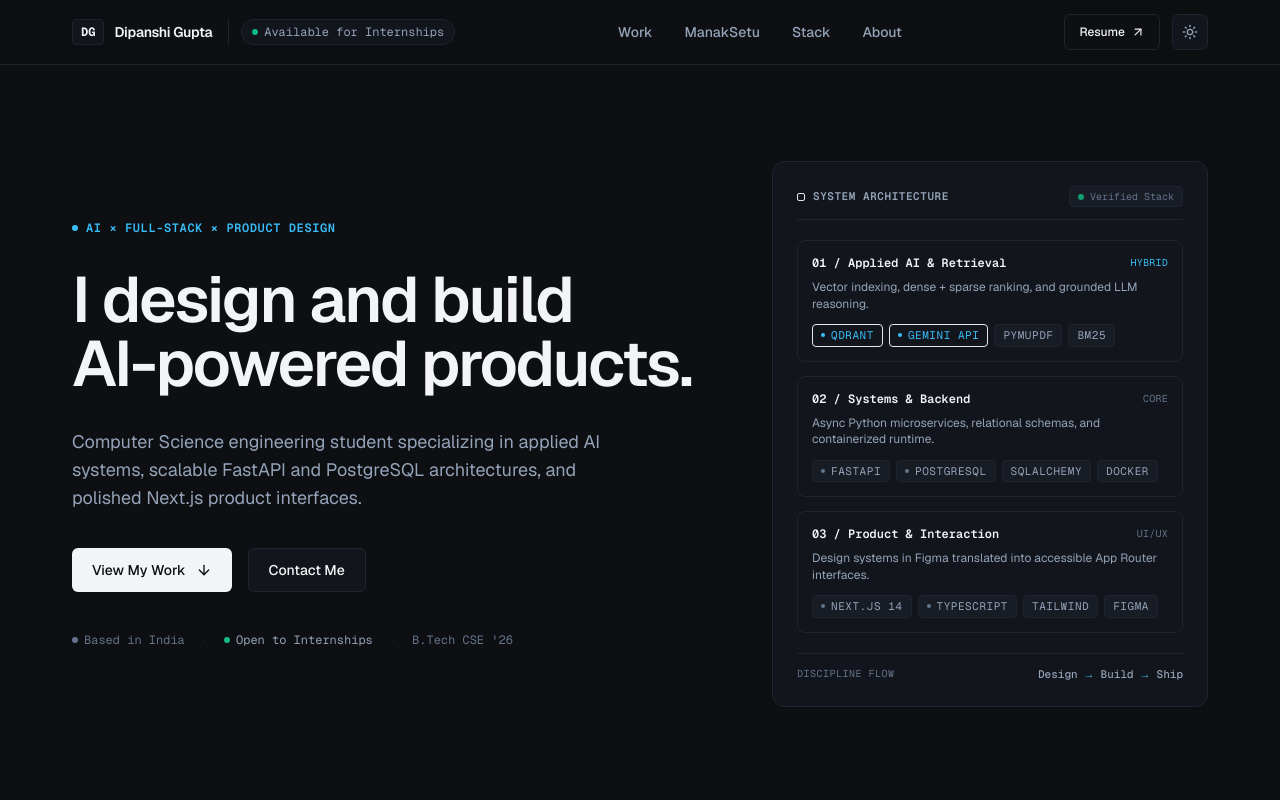
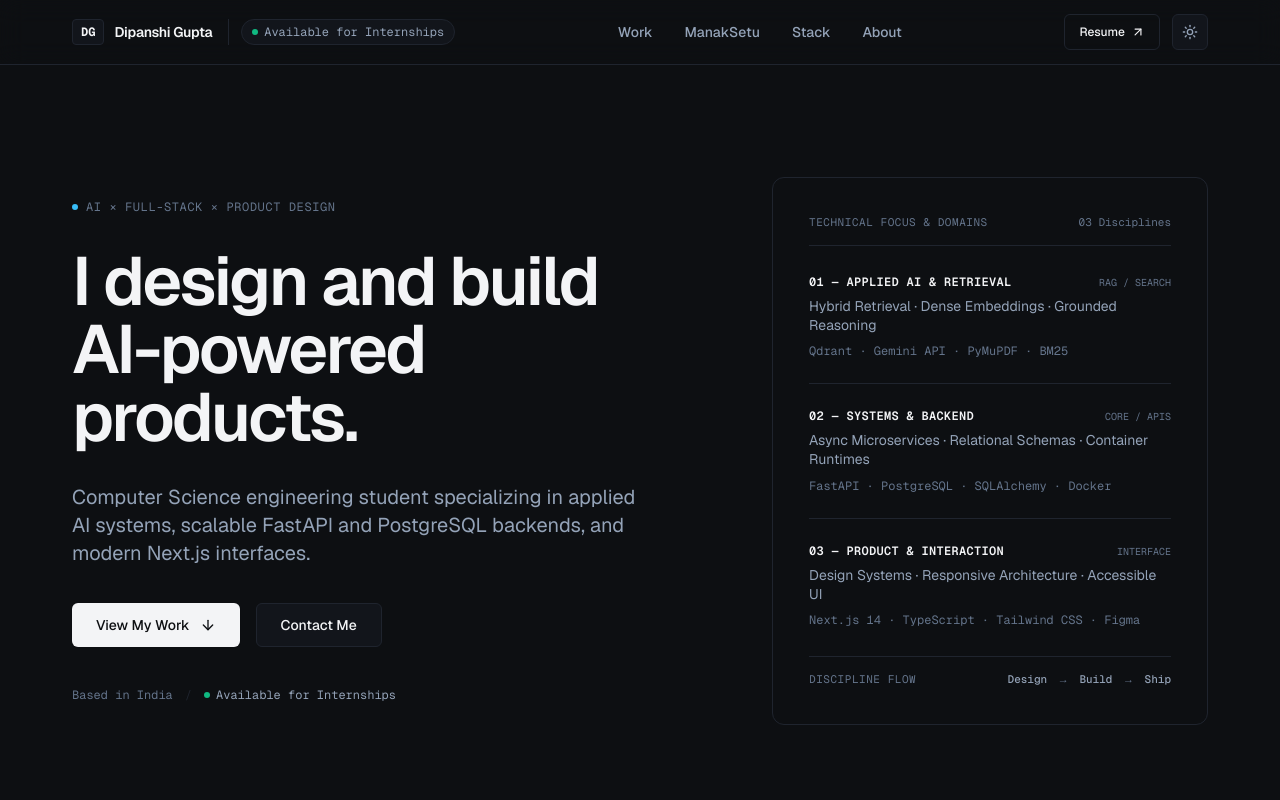
Before and after one commit to Dipanshi1/dipanshi-portfolio, a Next.js app: page / in a window 1280 px wide. Shown: the top 800 px of the page. Built offline with nearby package versions, Linux system fonts and the light colour scheme.

Commit message:
refactor(home): refine hero editorial composition

```diff
--- a/src/app/layout.tsx
+++ b/src/app/layout.tsx
@@ -4,12 +4,12 @@ import { GeistMono } from "geist/font/mono";
 import { ThemeProvider } from "@/components/theme-provider";
 import { Header } from "@/components/layout/header";
 import { Footer } from "@/components/layout/footer";
+import { siteConfig } from "@/config/site";
 import "./globals.css";
 
 export const metadata: Metadata = {
-  title: "Dipanshi Gupta — Software Engineer & Applied AI",
-  description:
-    "Personal portfolio and engineering case studies showcasing work in Applied AI, Full-Stack Systems, and Product Design.",
+  title: siteConfig.title,
+  description: siteConfig.description,
 };
 
 export default function RootLayout({
--- a/src/components/home/hero.tsx
+++ b/src/components/home/hero.tsx
@@ -1,54 +1,50 @@
 import * as React from "react";
 import { Container } from "@/components/layout/container";
-import { Eyebrow } from "@/components/ui/eyebrow";
 import { Button } from "@/components/ui/button";
-import { TechTag } from "@/components/ui/tech-tag";
 
 export function Hero() {
   return (
     <section
       aria-labelledby="hero-heading"
-      className="relative w-full pt-12 pb-16 sm:pt-20 sm:pb-24 lg:pt-24 lg:pb-32 overflow-hidden"
+      className="relative w-full py-16 sm:py-24 lg:py-28 overflow-hidden"
     >
       <Container>
-        <div className="grid grid-cols-1 lg:grid-cols-12 gap-12 lg:gap-8 xl:gap-16 items-center">
+        <div className="grid grid-cols-1 lg:grid-cols-12 gap-12 lg:gap-10 xl:gap-16 items-center">
           {/* Left / Primary Column */}
           <div className="lg:col-span-7 flex flex-col space-y-6 sm:space-y-8">
-            {/* Eyebrow */}
+            {/* Restrained Eyebrow */}
             <div className="flex items-center gap-2">
               <span
                 className="w-1.5 h-1.5 rounded-full bg-accent-primary"
                 aria-hidden="true"
               />
-              <Eyebrow className="text-accent-primary font-semibold tracking-wider">
+              <p className="font-mono text-xs uppercase tracking-wider text-text-tertiary select-none">
                 AI × Full-Stack × Product Design
-              </Eyebrow>
+              </p>
             </div>
 
             {/* Dominant Headline */}
             <h1
               id="hero-heading"
-              className="text-4xl sm:text-5xl lg:text-[3.5rem] xl:text-[4rem] font-semibold tracking-[-0.03em] leading-[1.08] text-text-primary"
+              className="text-4xl sm:text-5xl lg:text-[3.75rem] xl:text-[4.25rem] font-semibold tracking-[-0.035em] leading-[1.08] text-text-primary"
             >
-              I design and build{" "}
-              <br className="hidden sm:inline" />
+              I design and build <br />
               AI-powered products.
             </h1>
 
-            {/* Concise Supporting Copy */}
-            <p className="text-base sm:text-lg text-text-secondary leading-relaxed max-w-xl font-normal">
+            {/* Factual Supporting Copy */}
+            <p className="text-lg sm:text-xl text-text-secondary leading-relaxed max-w-xl font-normal">
               Computer Science engineering student specializing in applied AI systems,
-              scalable FastAPI and PostgreSQL architectures, and polished Next.js
-              product interfaces.
+              scalable FastAPI and PostgreSQL backends, and modern Next.js interfaces.
             </p>
 
             {/* Primary Action Buttons */}
-            <div className="flex flex-col sm:flex-row items-stretch sm:items-center gap-3 sm:gap-4 pt-1">
+            <div className="flex flex-col sm:flex-row items-stretch sm:items-center gap-4 pt-1">
               <Button
                 variant="primary"
                 size="lg"
                 href="#work"
-                className="justify-center gap-2"
+                className="justify-center gap-2 h-11 px-6 text-sm font-medium"
               >
                 <span>View My Work</span>
                 <svg
@@ -73,140 +69,119 @@ export function Hero() {
                 variant="secondary"
                 size="lg"
                 href="#contact"
-                className="justify-center"
+                className="justify-center h-11 px-6 text-sm font-medium"
               >
                 <span>Contact Me</span>
               </Button>
             </div>
 
-            {/* Contextual Technical Metadata */}
-            <div className="flex flex-wrap items-center gap-x-4 gap-y-2 text-xs font-mono text-text-tertiary pt-2">
-              <span className="inline-flex items-center gap-1.5">
-                <span
-                  className="w-1.5 h-1.5 rounded-full bg-text-tertiary"
-                  aria-hidden="true"
-                />
-                Based in India
-              </span>
+            {/* Factual Contextual Metadata */}
+            <div className="flex items-center gap-3 text-xs font-mono text-text-tertiary pt-2">
+              <span>Based in India</span>
               <span className="text-border-subtle" aria-hidden="true">
-                ·
+                /
               </span>
               <span className="inline-flex items-center gap-1.5 text-text-secondary">
                 <span
                   className="w-1.5 h-1.5 rounded-full bg-accent-success"
                   aria-hidden="true"
                 />
-                Open to Internships
+                Available for Internships
               </span>
-              <span className="text-border-subtle" aria-hidden="true">
-                ·
-              </span>
-              <span>B.Tech CSE &apos;26</span>
             </div>
           </div>
 
-          {/* Right / Secondary Column: Restrained Technical Workspace Abstraction */}
+          {/* Right / Secondary Column: Editorial Technical Artifact */}
           <div className="lg:col-span-5 w-full">
             <div
-              className="rounded-xl border border-border-subtle bg-surface p-5 sm:p-6 shadow-sm space-y-5 select-none"
-              aria-label="Engineering and design stack overview"
+              className="rounded-xl border border-border-subtle bg-surface/50 p-6 sm:p-8 lg:p-9 space-y-7 select-none"
+              aria-label="Technical focus and capability domains"
             >
-              {/* Header Bar */}
-              <div className="flex items-center justify-between pb-3 border-b border-border-subtle">
-                <div className="flex items-center gap-2">
-                  <span
-                    className="w-2 h-2 rounded-sm bg-accent-primary/20 border border-accent-primary/40"
-                    aria-hidden="true"
-                  />
-                  <span className="font-mono text-[11px] font-semibold uppercase tracking-wider text-text-secondary">
-                    System Architecture
-                  </span>
+              {/* Artifact Header */}
+              <div className="flex items-center justify-between pb-3.5 border-b border-border-subtle">
+                <span className="font-mono text-[11px] uppercase tracking-wider text-text-tertiary">
+                  Technical Focus &amp; Domains
+                </span>
+                <span className="font-mono text-[11px] text-text-tertiary">
+                  03 Disciplines
+                </span>
+              </div>
+
+              {/* 3 Discipline Sections (Typographic, Clean, No Card Nesting) */}
+              <div className="space-y-6">
+                {/* 01: Applied AI & Retrieval */}
+                <div className="space-y-1.5">
+                  <div className="flex items-baseline justify-between font-mono text-xs">
+                    <span className="font-semibold text-text-primary uppercase tracking-wide">
+                      01 — Applied AI &amp; Retrieval
+                    </span>
+                    <span className="text-[10px] text-text-tertiary uppercase">
+                      RAG / Search
+                    </span>
+                  </div>
+                  <p className="text-sm text-text-secondary leading-snug font-normal">
+                    Hybrid Retrieval · Dense Embeddings · Grounded Reasoning
+                  </p>
+                  <p className="font-mono text-xs text-text-tertiary pt-0.5">
+                    Qdrant · Gemini API · PyMuPDF · BM25
+                  </p>
                 </div>
-                <div className="inline-flex items-center gap-1.5 text-[10px] font-mono text-text-tertiary px-2 py-0.5 rounded border border-border-subtle bg-surface-elevated">
-                  <span
-                    className="w-1.5 h-1.5 rounded-full bg-accent-success animate-pulse"
-                    aria-hidden="true"
-                  />
-                  <span>Verified Stack</span>
+
+                <div className="h-px w-full bg-border-subtle" aria-hidden="true" />
+
+                {/* 02: Systems & Backend */}
+                <div className="space-y-1.5">
+                  <div className="flex items-baseline justify-between font-mono text-xs">
+                    <span className="font-semibold text-text-primary uppercase tracking-wide">
+                      02 — Systems &amp; Backend
+                    </span>
+                    <span className="text-[10px] text-text-tertiary uppercase">
+                      Core / APIs
+                    </span>
+                  </div>
+                  <p className="text-sm text-text-secondary leading-snug font-normal">
+                    Async Microservices · Relational Schemas · Container Runtimes
+                  </p>
+                  <p className="font-mono text-xs text-text-tertiary pt-0.5">
+                    FastAPI · PostgreSQL · SQLAlchemy · Docker
+                  </p>
+                </div>
+
+                <div className="h-px w-full bg-border-subtle" aria-hidden="true" />
+
+                {/* 03: Product & Interaction */}
+                <div className="space-y-1.5">
+                  <div className="flex items-baseline justify-between font-mono text-xs">
+                    <span className="font-semibold text-text-primary uppercase tracking-wide">
+                      03 — Product &amp; Interaction
+                    </span>
+                    <span className="text-[10px] text-text-tertiary uppercase">
+                      Interface
+                    </span>
+                  </div>
+                  <p className="text-sm text-text-secondary leading-snug font-normal">
+                    Design Systems · Responsive Architecture · Accessible UI
+                  </p>
+                  <p className="font-mono text-xs text-text-tertiary pt-0.5">
+                    Next.js 14 · TypeScript · Tailwind CSS · Figma
+                  </p>
                 </div>
               </div>
 
-              {/* 3 Discipline Layers */}
-              <div className="space-y-3.5">
-                {/* Layer 1: Applied AI & Retrieval */}
-                <div className="p-3.5 rounded-lg border border-border-subtle bg-surface-elevated/50 space-y-2">
-                  <div className="flex items-center justify-between font-mono text-xs">
-                    <span className="font-semibold text-text-primary">
-                      01 / Applied AI & Retrieval
-                    </span>
-                    <span className="text-[10px] text-accent-primary uppercase tracking-wide">
-                      Hybrid
-                    </span>
-                  </div>
-                  <p className="text-xs text-text-secondary leading-snug">
-                    Vector indexing, dense + sparse ranking, and grounded LLM reasoning.
-                  </p>
-                  <div className="flex flex-wrap gap-1.5 pt-1">
-                    <TechTag dot active>Qdrant</TechTag>
-                    <TechTag dot active>Gemini API</TechTag>
-                    <TechTag>PyMuPDF</TechTag>
-                    <TechTag>BM25</TechTag>
-                  </div>
-                </div>
-
-                {/* Layer 2: Systems & Backend */}
-                <div className="p-3.5 rounded-lg border border-border-subtle bg-surface-elevated/50 space-y-2">
-                  <div className="flex items-center justify-between font-mono text-xs">
-                    <span className="font-semibold text-text-primary">
-                      02 / Systems & Backend
-                    </span>
-                    <span className="text-[10px] text-text-tertiary uppercase tracking-wide">
-                      Core
-                    </span>
-                  </div>
-                  <p className="text-xs text-text-secondary leading-snug">
-                    Async Python microservices, relational schemas, and containerized runtime.
-                  </p>
-                  <div className="flex flex-wrap gap-1.5 pt-1">
-                    <TechTag dot>FastAPI</TechTag>
-                    <TechTag dot>PostgreSQL</TechTag>
-                    <TechTag>SQLAlchemy</TechTag>
-                    <TechTag>Docker</TechTag>
-                  </div>
-                </div>
-
-                {/* Layer 3: Product & Interaction */}
-                <div className="p-3.5 rounded-lg border border-border-subtle bg-surface-elevated/50 space-y-2">
-                  <div className="flex items-center justify-between font-mono text-xs">
-                    <span className="font-semibold text-text-primary">
-                      03 / Product & Interaction
-                    </span>
-                    <span className="text-[10px] text-text-tertiary uppercase tracking-wide">
-                      UI/UX
-                    </span>
-                  </div>
-                  <p className="text-xs text-text-secondary leading-snug">
-                    Design systems in Figma translated into accessible App Router interfaces.
-                  </p>
-                  <div className="flex flex-wrap gap-1.5 pt-1">
-                    <TechTag dot>Next.js 14</TechTag>
-                    <TechTag dot>TypeScript</TechTag>
-                    <TechTag>Tailwind</TechTag>
-                    <TechTag>Figma</TechTag>
-                  </div>
-                </div>
-              </div>
-
-              {/* Bottom Pipeline Strip */}
-              <div className="pt-3 border-t border-border-subtle flex items-center justify-between text-xs font-mono text-text-tertiary">
-                <span className="text-[10px] uppercase tracking-wider">Discipline Flow</span>
-                <div className="flex items-center gap-1.5 text-[11px] font-medium text-text-secondary">
-                  <span>Design</span>
-                  <span className="text-accent-primary" aria-hidden="true">→</span>
-                  <span>Build</span>
-                  <span className="text-accent-primary" aria-hidden="true">→</span>
-                  <span>Ship</span>
-                </div>
+              {/* Artifact Footer: Discipline Flow */}
+              <div className="pt-3.5 border-t border-border-subtle flex items-center justify-between font-mono text-[11px] text-text-tertiary">
+                <span className="uppercase tracking-wider">Discipline Flow</span>
+                <span className="text-text-secondary font-medium">
+                  Design{" "}
+                  <span className="text-text-tertiary mx-1" aria-hidden="true">
+                    →
+                  </span>{" "}
+                  Build{" "}
+                  <span className="text-text-tertiary mx-1" aria-hidden="true">
+                    →
+                  </span>{" "}
+                  Ship
+                </span>
               </div>
             </div>
           </div>
--- a/src/components/layout/footer.tsx
+++ b/src/components/layout/footer.tsx
@@ -22,8 +22,8 @@ export function Footer() {
               </span>
             </div>
             <p className="text-sm text-text-secondary max-w-sm leading-relaxed">
-              Software engineer and product designer specializing in hybrid-retrieval
-              AI systems, scalable backend architectures, and high-density interfaces.
+              Computer Science engineering student building at the intersection of
+              applied AI systems, backend architectures, and thoughtful product design.
             </p>
             <div className="pt-1">
               <StatusPill variant="available">
--- a/src/config/site.ts
+++ b/src/config/site.ts
@@ -1,10 +1,10 @@
 export const siteConfig = {
   name: "Dipanshi Gupta",
   monogram: "DG",
-  title: "Dipanshi Gupta — Software Engineer & Applied AI",
+  title: "Dipanshi Gupta — AI Systems & Product Design",
   description:
     "Personal portfolio and engineering case studies showcasing work in Applied AI, Full-Stack Systems, and Product Design.",
-  role: "Software Engineer & Product Designer",
+  role: "Computer Science Student · AI & Product Design",
   status: "Available for Internships",
   email: "dipanshig6969@gmail.com",
   links: {
```
